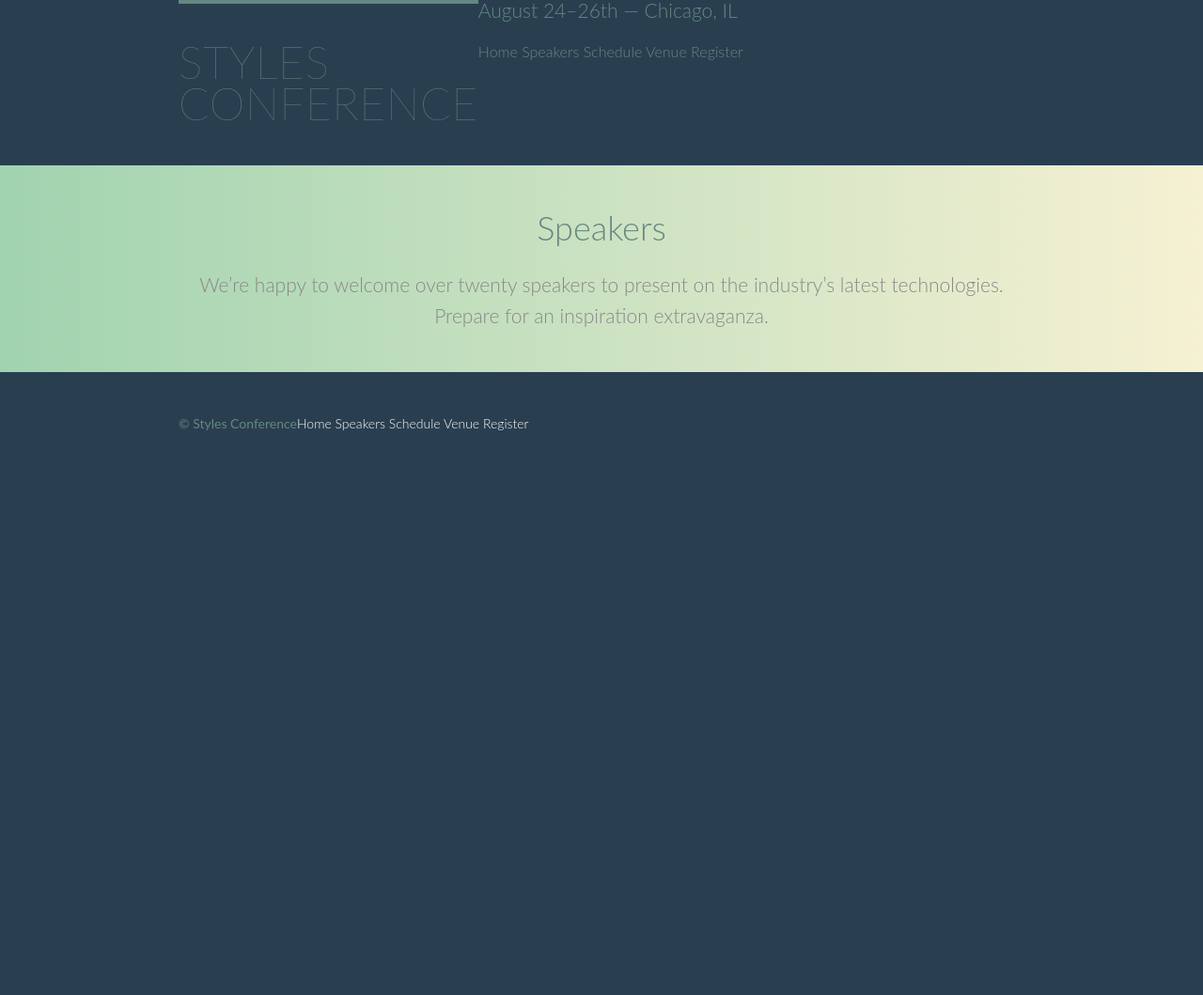
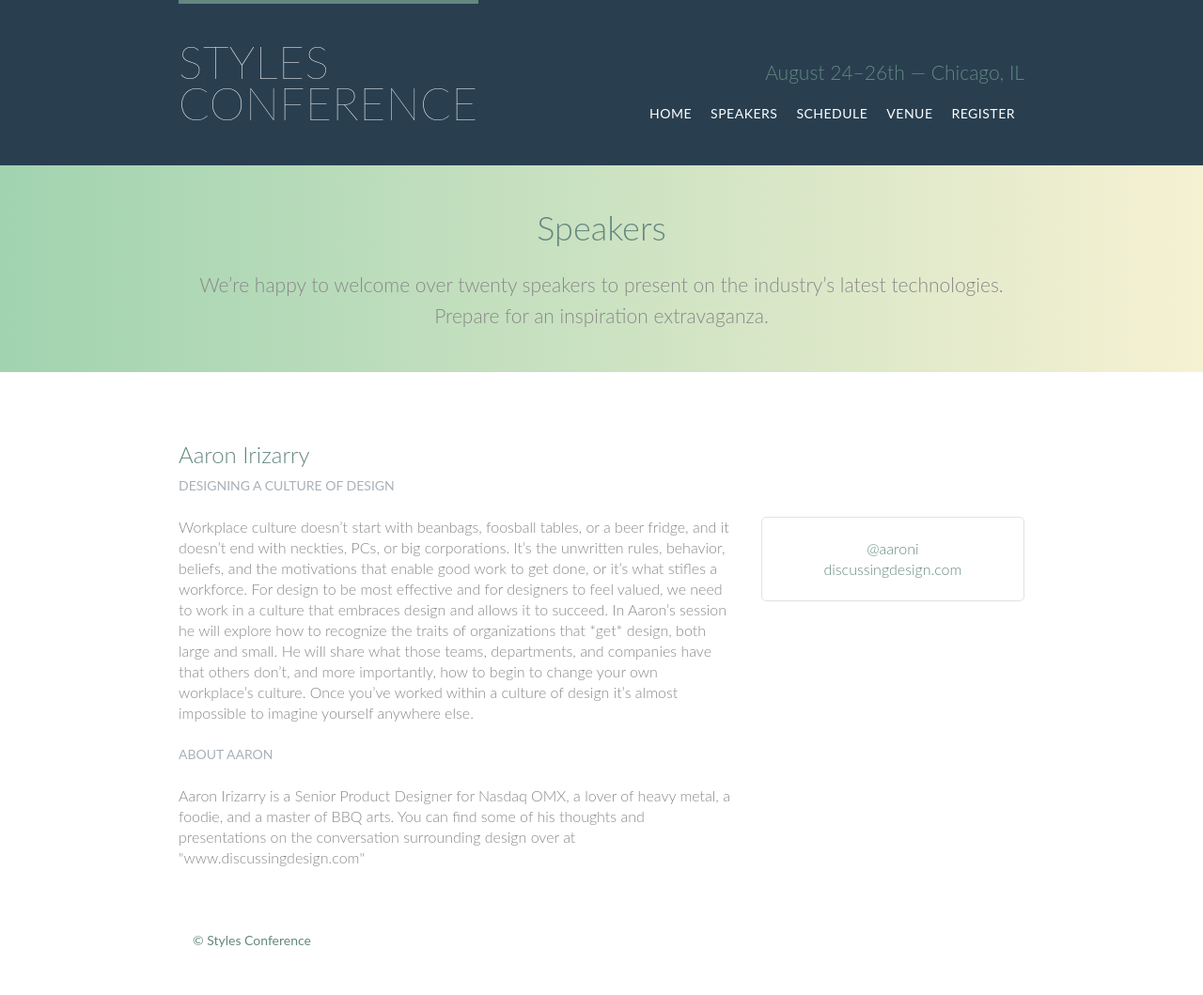
Before and after one commit to mtersaak/styles-conference, a plain HTML site: page speakers.html in a window 1280 px wide. Shown: the whole page at 94% size. Before the commit the page ends 800 px from the top, so only its background shows below. Drawn offline with Linux system fonts and the light colour scheme.

Commit message:
Add files via upload

```diff
--- a/assets/stylesheets/main.css
+++ b/assets/stylesheets/main.css
@@ -186,7 +186,7 @@ p a {
 */
 
 .btn {
- border-radius: 5px;
+  border-radius: 5px;
   color: #fff;
   cursor: pointer;
   display: inline-block;
@@ -199,7 +199,7 @@ p a {
   border: 1px solid #fff;
   padding: 10px 30px;
 }
-.btn-alt{
+.btn-alt:hover{
   background: #fff;
   color: #648880;
 }
@@ -323,3 +323,29 @@ p a {
   font-size: 21px;
   line-height: 33px;
 }
+
+.nav li{
+  display: inline-block;
+  margin: 0 10px;
+  vertical-align: top;
+}
+.mav li:last-child{
+  margin-right: 0;
+}
+
+/*
+  ========================================
+  Typography
+  ========================================
+*/
+
+.speaker-info{
+  border: 1px solid #dfe2e5;
+  border-radius: 5px;
+  margin-top: 88px;
+  padding: 22px 0;
+  text-align: center;
+}
+.speaker{
+  margin-bottom: 44px;
+}
--- a/speakers.html
+++ b/speakers.html
@@ -11,20 +11,22 @@
 
     <!-- Header -->
 
-    <header class="container group">
+    <header class="primary-header container group">
 
       <h1 class="logo">
         <a href="index.html">Styles <br> Conference</a>
       </h1>
 
-      <h3>August 24&ndash;26th &mdash; Chicago, IL</h3>
+      <h3 class="tagline">August 24&ndash;26th &mdash; Chicago, IL</h3>
 
-      <nav>
-        <a href="index.html">Home</a>
-        <a href="speakers.html">Speakers</a>
-        <a href="schedule.html">Schedule</a>
-        <a href="venue.html">Venue</a>
-        <a href="register.html">Register</a>
+      <nav class="nav primary-nav">
+        <ul>
+          <li><a href="index.html">Home</a></li><!--
+          --><li><a href="speakers.html">Speakers</a></li><!--
+          --><li><a href="schedule.html">Schedule</a></li><!--
+          --><li><a href="venue.html">Venue</a></li><!--
+          --><li><a href="register.html">Register</a></li>
+        </ul>
       </nav>
 
     </header>
@@ -36,6 +38,30 @@
         <p>We&#8217;re happy to welcome over twenty speakers to present on the industry&#8217;s latest technologies. Prepare for an inspiration extravaganza.</p>
       </div>
     </section>
+    <section class="row">
+      <div class="grid">
+        <section id="aaron-irizarry">
+
+          <div class="col-2-3">
+            <h2>Aaron Irizarry</h2>
+            <h5>DESIGNING A CULTURE OF DESIGN</h5>
+            <p>Workplace culture doesn’t start with beanbags, foosball tables, or a beer fridge, and it doesn’t end with neckties, PCs, or big corporations. It’s the unwritten rules, behavior, beliefs, and the motivations that enable good work to get done, or it’s what stifles a workforce. For design to be most effective and for designers to feel valued, we need to work in a culture that embraces design and allows it to succeed.
+
+            In Aaron’s session he will explore how to recognize the traits of organizations that *get* design, both large and small. He will share what those teams, departments, and companies have that others don’t, and more importantly, how to begin to change your own workplace’s culture. Once you’ve worked within a culture of design it’s almost impossible to imagine yourself anywhere else.</p>
+            <h5>ABOUT AARON</h5>
+            <p>Aaron Irizarry is a Senior Product Designer for Nasdaq OMX, a lover of heavy metal, a foodie, and a master of BBQ arts. You can find some of his thoughts and presentations on the conversation surrounding design over at <a href="http://www.discussingdesign.com"></a>"www.discussingdesign.com"</p>
+          </div><!--
+
+            --><aside class="col-1-3">
+          <div class="speaker-info">
+
+            <ul>
+              <li><a href="https://twitter.com/aaroni">@aaroni</a></li>
+              <li><a href="http://www.discussingdesign.com/">discussingdesign.com</a></li>
+            </ul>
+          </div>
+        </aside>
+    </section>
 
 
     <!-- Footer -->
@@ -44,12 +70,14 @@
 
       <small>&copy; Styles Conference</small>
 
-      <nav>
-        <a href="index.html">Home</a>
-        <a href="speakers.html">Speakers</a>
-        <a href="schedule.html">Schedule</a>
-        <a href="venue.html">Venue</a>
-        <a href="register.html">Register</a>
+      <nav class="nav">
+        <ul>
+          <li><a href="index.html">Home</a></li><!--
+          --><li><a href="speakers.html">Speakers</a></li><!--
+          --><li><a href="schedule.html">Schedule</a></li><!--
+          --><li><a href="venue.html">Venue</a></li><!--
+          --><li><a href="register.html">Register</a></li>
+        </ul>
       </nav>
 
     </footer>
```
Also changed, not shown: index.html (+14 -10 lines), register.html (+18 -14 lines), schedule.html (+18 -14 lines), venue.html (+18 -14 lines).
